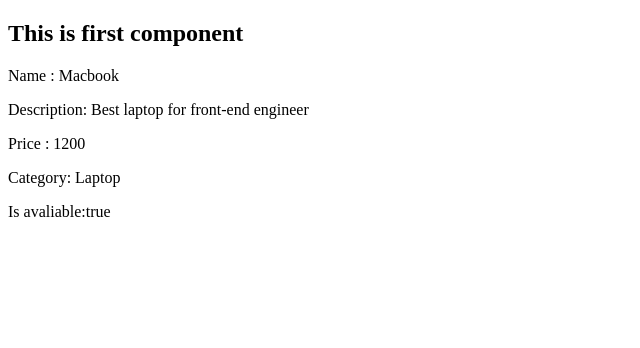
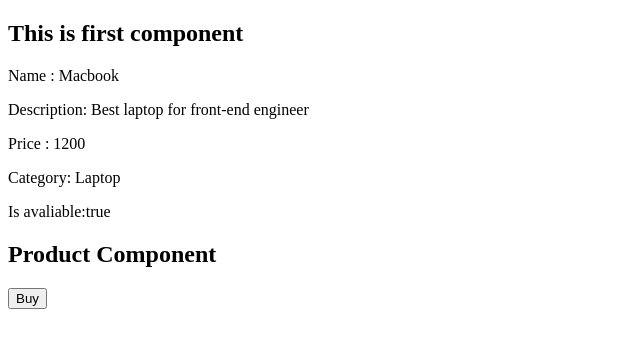
Before and after one commit to cylinder-y/angular-learning, an Angular app: page / in a window 1280 px wide. Shown: the top 348 px of the page, without its empty margins (0-640 px from the left). Built offline with nearby package versions, Linux system fonts and the light colour scheme.

Commit message:
task 1.5 - create product component

```diff
--- a/src/app/app.component.html
+++ b/src/app/app.component.html
@@ -1 +1,2 @@
 <app-first></app-first>
+<app-product></app-product>
--- a/src/app/app.module.ts
+++ b/src/app/app.module.ts
@@ -4,11 +4,13 @@
 import { AppRoutingModule } from './app-routing.module';
 import { AppComponent } from './app.component';
 import { FirstComponent } from './frist/components/first/first.component';
+import { ProductComponent } from './products/components/product/product.component';
 
 @NgModule({
   declarations: [
     AppComponent,
-    FirstComponent
+    FirstComponent,
+    ProductComponent
   ],
   imports: [
     BrowserModule,
--- /dev/null
+++ b/src/app/products/components/product/product.component.html
@@ -0,0 +1,2 @@
+<h2>Product Component</h2>
+<button (click)="onBuy()">Buy</button>
--- /dev/null
+++ b/src/app/products/components/product/product.component.ts
@@ -0,0 +1,18 @@
+import { Component, OnInit } from '@angular/core';
+
+@Component({
+  selector: 'app-product',
+  templateUrl: './product.component.html',
+  styleUrls: ['./product.component.css']
+})
+export class ProductComponent implements OnInit {
+
+  constructor() { }
+
+  ngOnInit() {
+  }
+
+  public onBuy() {
+    alert('You have bought a product');
+  }
+}
```
Also changed, not shown: src/app/products/components/product/product.component.css (added), 1 other file (tests, documents, lock files or other folders).
